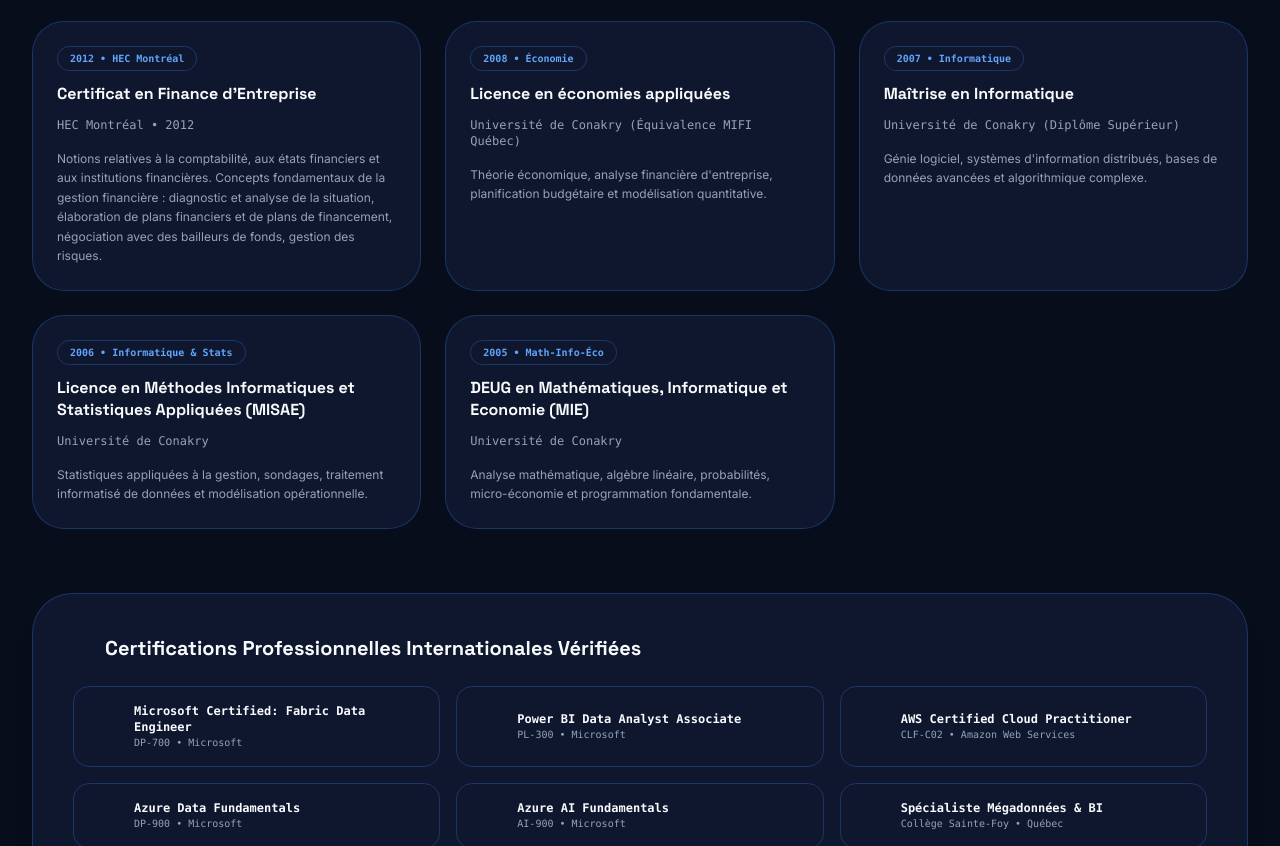
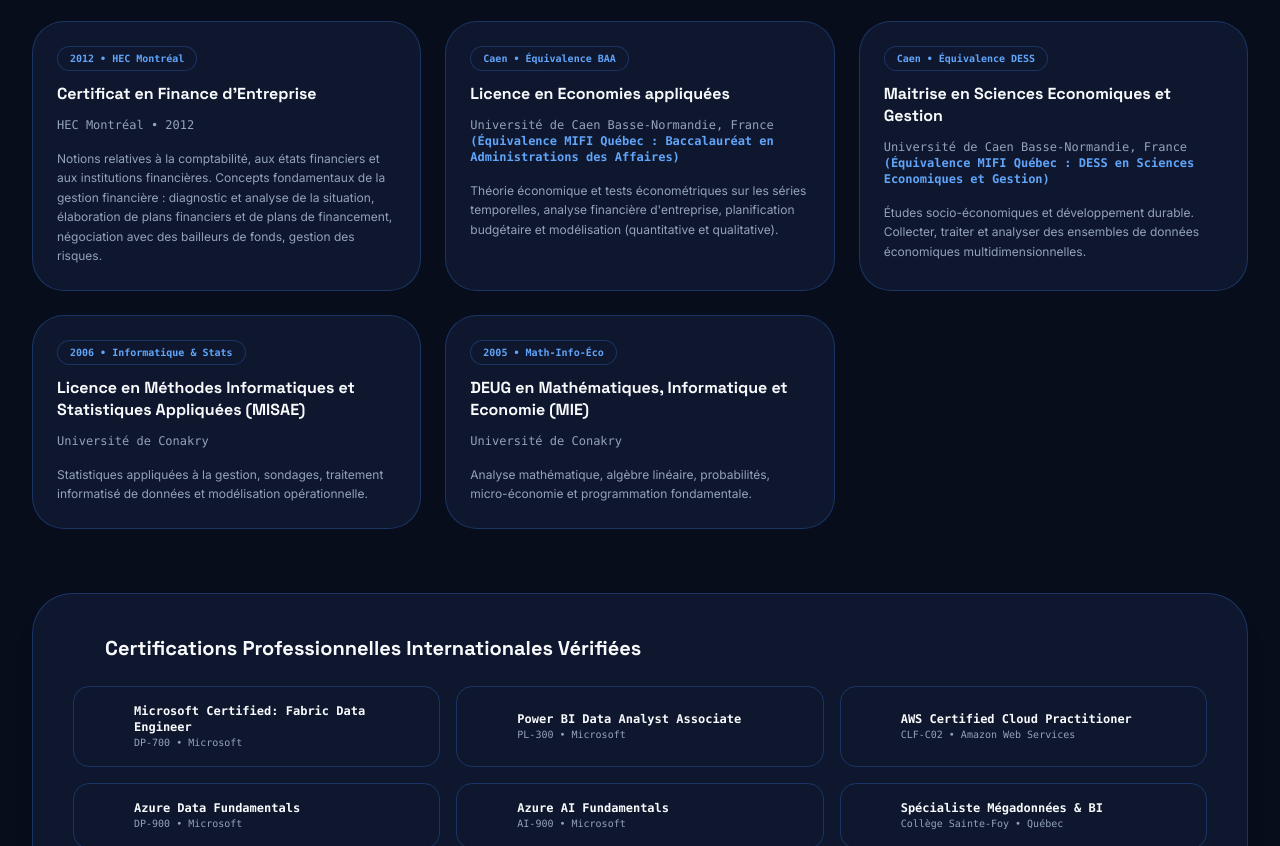
Before and after one commit to Soulbah1210/Soulbah1210.github.io, a plain HTML site: page index.html in a window 1280 px wide. Shown: the part 6134-6980 px from the top of the page. Drawn offline with nearby package versions, Linux system fonts and the light colour scheme.

Commit message:
Add files via upload

```diff
--- a/index.html
+++ b/index.html
@@ -1196,26 +1196,26 @@
           <p class="text-xs text-theme-muted leading-relaxed pt-1">Notions relatives à la comptabilité, aux états financiers et aux institutions financières. Concepts fondamentaux de la gestion financière : diagnostic et analyse de la situation, élaboration de plans financiers et de plans de financement, négociation avec des bailleurs de fonds, gestion des risques.</p>
         </div>
 
-        <!-- 5. Licence Économies Appliquées 2008 -->
+        <!-- 5. Licence en Économies appliquées -->
         <div class="card-theme p-6 rounded-[2rem] space-y-3">
           <div class="flex items-center justify-between">
-            <span class="px-3 py-1 rounded-full text-[10px] font-mono font-bold card-theme" style="color: #60A5FA;">2008 • Économie</span>
+            <span class="px-3 py-1 rounded-full text-[10px] font-mono font-bold card-theme" style="color: #60A5FA;">Caen • Équivalence BAA</span>
             <i data-lucide="bar-chart-2" class="w-5 h-5 text-blue-400"></i>
           </div>
-          <h4 class="font-title font-bold text-base leading-snug">Licence en économies appliquées</h4>
-          <p class="text-xs font-mono text-theme-muted">Université de Conakry (Équivalence MIFI Québec)</p>
-          <p class="text-xs text-theme-muted leading-relaxed pt-1">Théorie économique, analyse financière d'entreprise, planification budgétaire et modélisation quantitative.</p>
-        </div>
-
-        <!-- 6. Maîtrise en Informatique 2007 -->
+          <h4 class="font-title font-bold text-base leading-snug">Licence en Economies appliquées</h4>
+          <p class="text-xs font-mono text-theme-muted">Université de Caen Basse-Normandie, France <span class="text-blue-400 font-semibold">(Équivalence MIFI Québec : Baccalauréat en Administrations des Affaires)</span></p>
+          <p class="text-xs text-theme-muted leading-relaxed pt-1">Théorie économique et tests économétriques sur les séries temporelles, analyse financière d'entreprise, planification budgétaire et modélisation (quantitative et qualitative).</p>
+        </div>
+
+        <!-- 6. Maîtrise en Sciences Économiques et Gestion -->
         <div class="card-theme p-6 rounded-[2rem] space-y-3">
           <div class="flex items-center justify-between">
-            <span class="px-3 py-1 rounded-full text-[10px] font-mono font-bold card-theme" style="color: #60A5FA;">2007 • Informatique</span>
-            <i data-lucide="terminal" class="w-5 h-5 text-blue-400"></i>
-          </div>
-          <h4 class="font-title font-bold text-base leading-snug">Maîtrise en Informatique</h4>
-          <p class="text-xs font-mono text-theme-muted">Université de Conakry (Diplôme Supérieur)</p>
-          <p class="text-xs text-theme-muted leading-relaxed pt-1">Génie logiciel, systèmes d'information distribués, bases de données avancées et algorithmique complexe.</p>
+            <span class="px-3 py-1 rounded-full text-[10px] font-mono font-bold card-theme" style="color: #60A5FA;">Caen • Équivalence DESS</span>
+            <i data-lucide="trending-up" class="w-5 h-5 text-blue-400"></i>
+          </div>
+          <h4 class="font-title font-bold text-base leading-snug">Maitrise en Sciences Economiques et Gestion</h4>
+          <p class="text-xs font-mono text-theme-muted">Université de Caen Basse-Normandie, France <span class="text-blue-400 font-semibold">(Équivalence MIFI Québec : DESS en Sciences Economiques et Gestion)</span></p>
+          <p class="text-xs text-theme-muted leading-relaxed pt-1">Études socio-économiques et développement durable. Collecter, traiter et analyser des ensembles de données économiques multidimensionnelles.</p>
         </div>
 
         <!-- 7. Licence MISAE 2006 -->
@@ -1471,7 +1471,7 @@
         <div class="space-y-1.5">
           <h2 class="text-xs font-mono font-bold uppercase tracking-wider text-indigo-800 border-b pb-1">Synthèse Exécutive</h2>
           <p class="text-xs leading-relaxed text-slate-700">
-            Conseiller principal bilingue cumulant plus de 15 années d'expertise en gouvernance de données décisionnelles, architecture d'entrepôts de données, intégration de solutions IA et modélisation économétrique. Titulaire de la spécialisation Big Data & BI du Collège Sainte-Foy et d'une maîtrise en informatique, certifié Microsoft Fabric Data Engineer, Power BI Associate et AWS Cloud Practitioner.
+            Conseiller principal bilingue cumulant plus de 15 années d'expertise en gouvernance de données décisionnelles, architecture d'entrepôts de données, intégration de solutions IA et modélisation économétrique. Titulaire du DESS en IA de l'UQAR, de la spécialisation Big Data & BI du Collège Sainte-Foy et d'une maîtrise en sciences économiques et gestion de l'Université de Caen, certifié Microsoft Fabric Data Engineer, Power BI Associate et AWS Cloud Practitioner.
           </p>
         </div>
 
@@ -1528,8 +1528,8 @@
             <div>• <strong>AWS Certified Cloud Practitioner</strong></div>
             <div>• <strong>Certificat Finance d'Entreprise (2012)</strong> — HEC Montréal</div>
             <div>• <strong>Azure Data & AI Fundamentals (DP-900 / AI-900)</strong></div>
-            <div>• <strong>Licence Économies Appliquées (2008)</strong> — Univ. Conakry</div>
-            <div>• <strong>Maîtrise en Informatique (2007)</strong> — Univ. Conakry</div>
+            <div>• <strong>Maitrise en Sciences Éco & Gestion</strong> — Univ. de Caen (Équiv. DESS MIFI)</div>
+            <div>• <strong>Licence en Economies Appliquées</strong> — Univ. de Caen (Équiv. BAA MIFI)</div>
           </div>
         </div>
 
```
